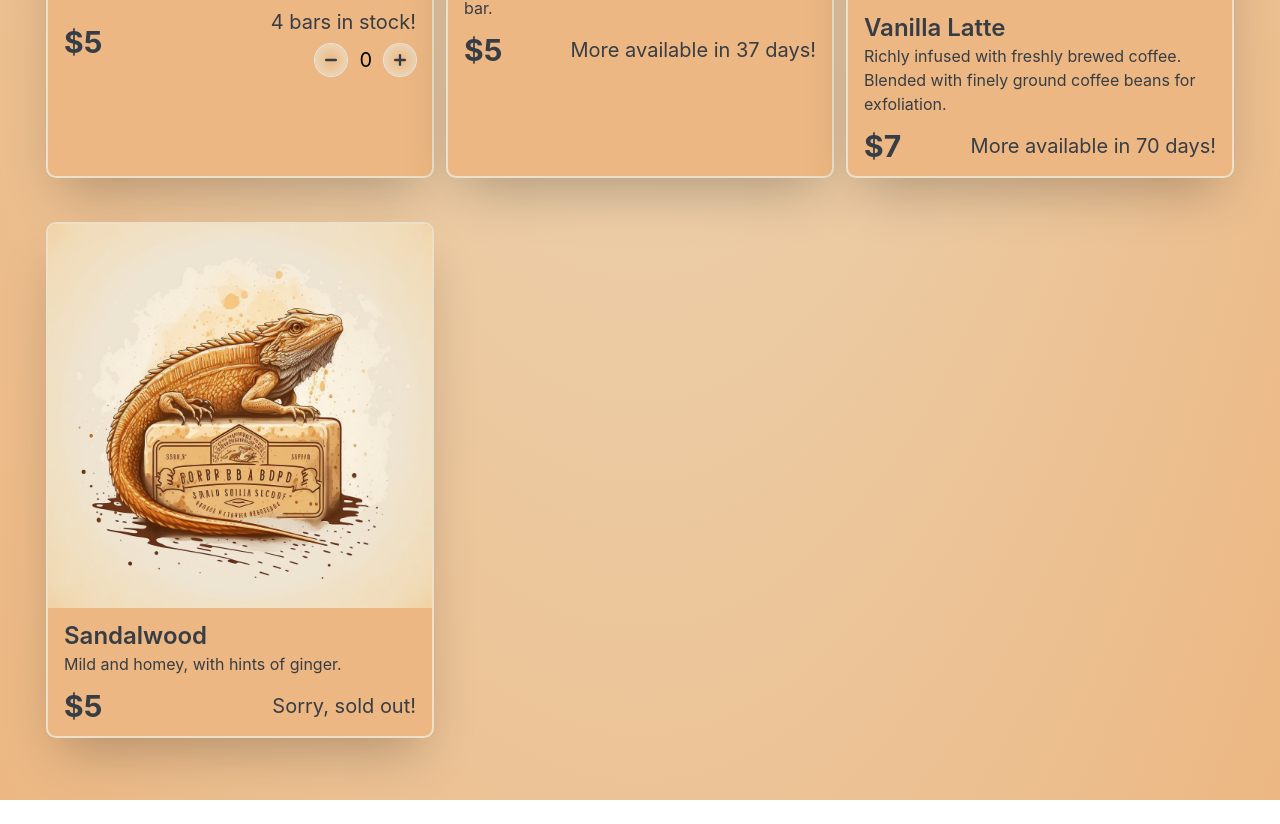
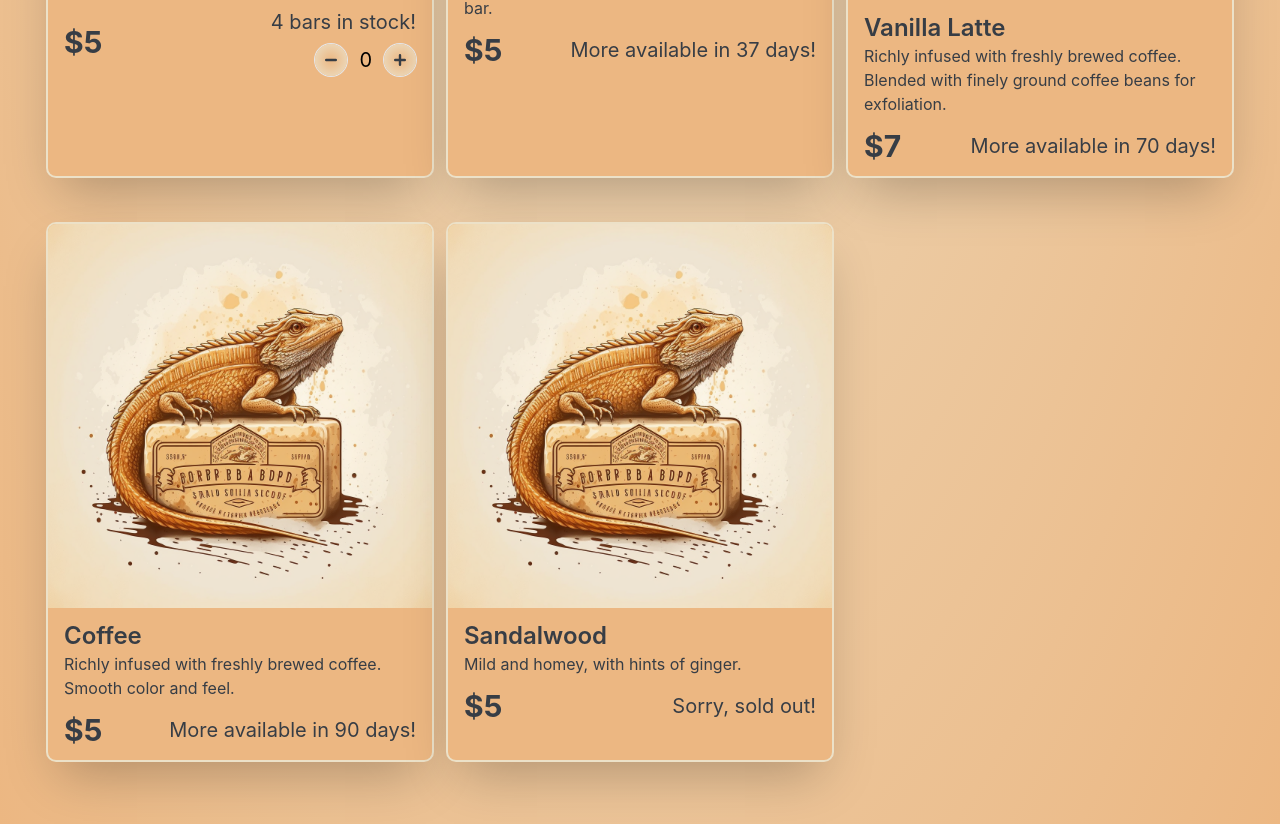
Before and after one commit to cbouwense/the-lathered-dragon, a Next.js app: page / in a window 1280 px wide. Shown: the part 2926-3750 px from the top of the page. Before the commit the page ends 3726 px from the top, so only its background shows below. Built offline with nearby package versions, Linux system fonts and the light colour scheme.

Commit message:
add quantity

```diff
--- a/data.ts
+++ b/data.ts
@@ -1424,7 +1424,7 @@ export const items: Item[] = [
     },
   },
   {
-    id: 1,
+    id: 8,
     name: "Vanilla Latte",
     price: 7,
     description:
@@ -1437,6 +1437,19 @@ export const items: Item[] = [
     },
   },
   {
+    id: 9,
+    name: "Coffee",
+    price: 5,
+    description:
+      "Richly infused with freshly brewed coffee. Smooth color and feel.",
+    leftInStock: 0,
+    quantity: 1,
+    backInStock: {
+      date: DateTime.local(2023, 4, 8),
+      quantity: 10,
+    },
+  },
+  {
     id: 5,
     name: "Sandalwood",
     price: 5,
```
